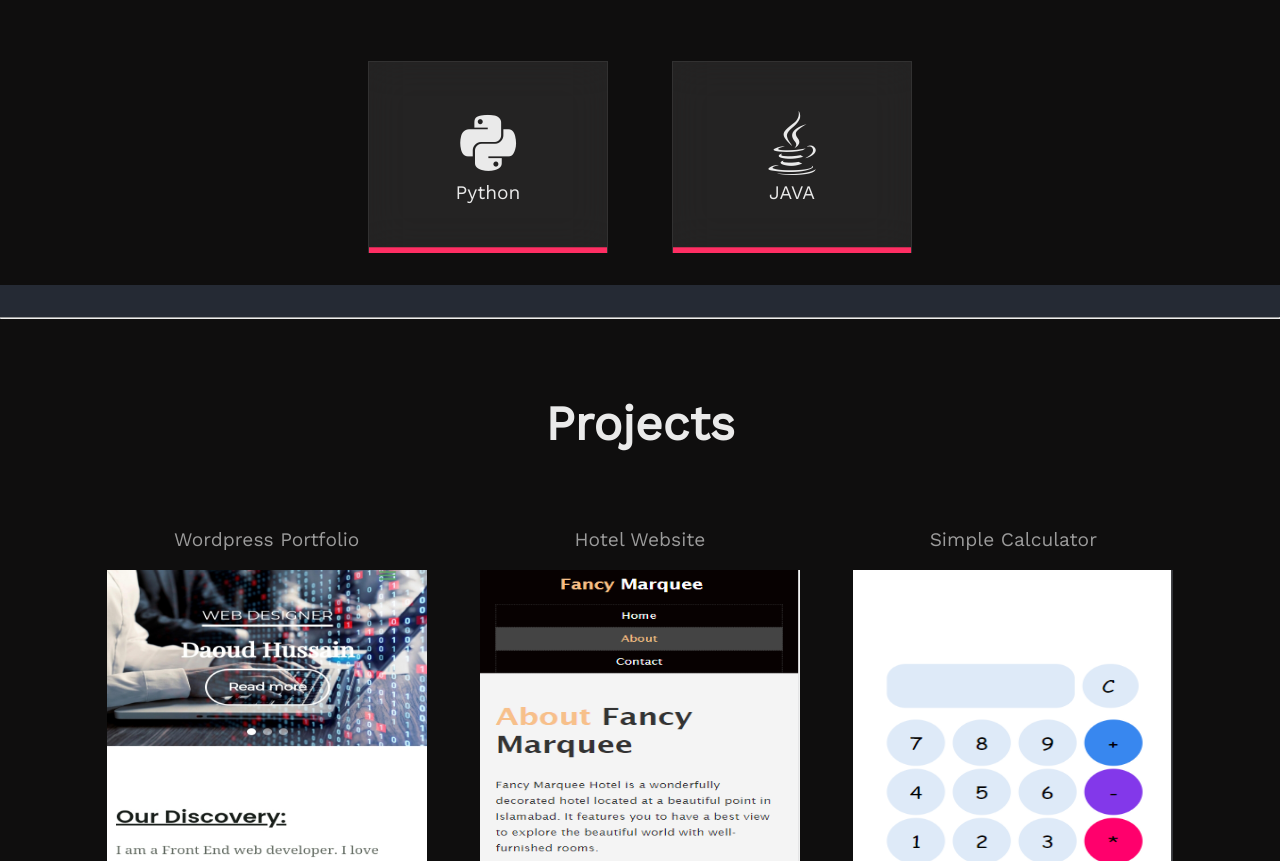
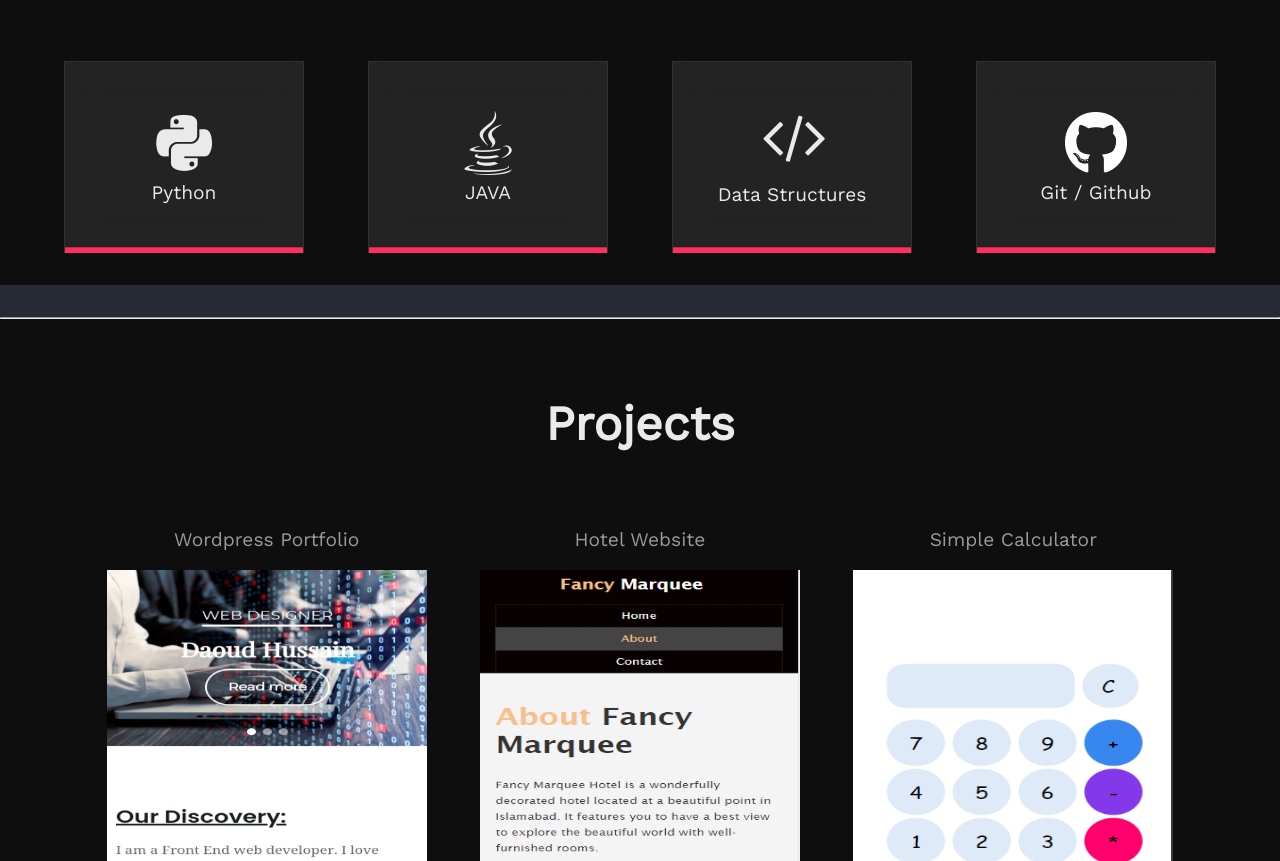
Before and after one commit to mharisirfan/D-test, a website: page index.html in a window 1280 px wide. Shown: the part 1874-2735 px from the top of the page. Drawn offline with nearby package versions, Linux system fonts and the light colour scheme.

Commit message:
Updating skill --section

```diff
--- a/assets/css/style.css
+++ b/assets/css/style.css
@@ -204,6 +204,7 @@ body {
 .skill_box {
   flex-wrap: wrap;
 }
+
 .skill_box .box {
   margin: 2em 2em;
   width: 15em;
@@ -220,6 +221,12 @@ body {
   cursor: pointer;
   position: relative;
   z-index: 1;
+}
+.skill_box .box .fa-github{
+  border-style: none;
+}
+.skill_box .box .fa-github:hover{
+  color: white;
 }
 .skill_box .box::before {
   content: "";
--- a/index.html
+++ b/index.html
@@ -90,6 +90,14 @@
       <div class="box">
         <i class="fab fa-java fa-4x"></i>
         <p  style="font-size: larger;">JAVA</p>
+      </div>
+      <div class="box" class="mobile">
+        <i class="fa fa-code" style="font-size:60px; padding-right: 70px;"></i>
+        <p class="box-content" style="padding-bottom: 60px; font-size: larger;">Data Structures</p>
+      </div>
+      <div class="box">
+        <i class="fab fa-github fa-4x"></i>
+        <p style="font-size: larger;">Git / Github</p>
       </div>
     </div>
   </section> <hr>
```
